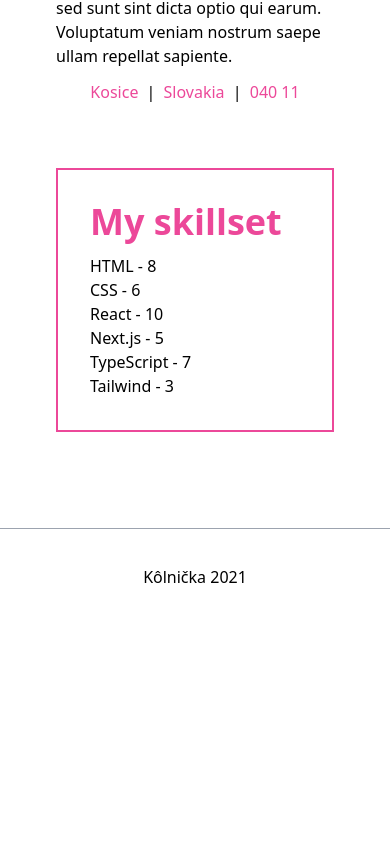
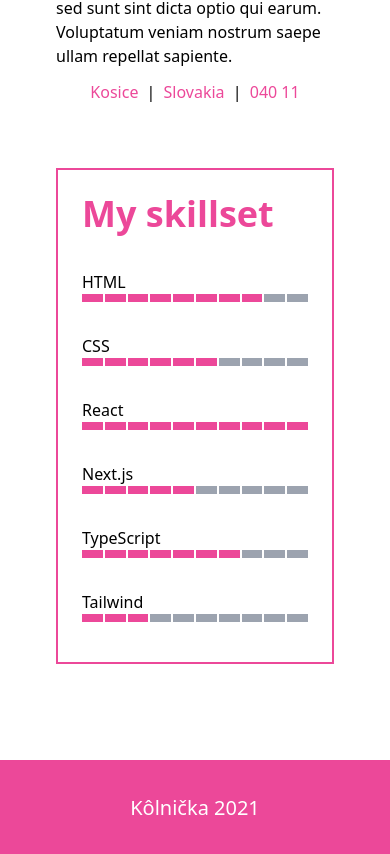
Before and after one commit to Sobanim/Portfolio, a Next.js app: page / in a window 390 px wide. Shown: the part 789-1643 px from the top of the page. Before the commit the page ends 1413 px from the top, so only its background shows below. Built offline with nearby package versions, Linux system fonts and the light colour scheme.

Commit message:
Skills section ready

```diff
--- a/src/components/Layout.tsx
+++ b/src/components/Layout.tsx
@@ -17,7 +17,7 @@ function Layout({ children, title }: Props) {
 
       <main className="my-8 mx-14 lg:my-16 lg:mx-24">{children}</main>
 
-      <footer className="flex w-full h-24 border-gray-400 border-t justify-center items-center">
+      <footer className="flex w-full h-24 bg-pink-500 justify-center text-white text-xl items-center">
         <span>Kôlnička 2021</span>
       </footer>
     </div>
--- /dev/null
+++ b/src/components/Subtitle.tsx
@@ -0,0 +1,9 @@
+type Props = {
+  subtitle: string;
+};
+
+function Subtitle({ subtitle }: Props) {
+  return <h2 className="text-4xl font-bold text-pink-500 pb-3">{subtitle}</h2>;
+}
+
+export default Subtitle;
--- a/src/sections/Hero.tsx
+++ b/src/sections/Hero.tsx
@@ -1,6 +1,7 @@
 import React from 'react';
 import Image from 'next/image';
 import InfoBar from '../components/InfoBar';
+import Subtitle from '../components/Subtitle';
 
 function Hero() {
   return (
@@ -9,9 +10,7 @@ function Hero() {
         <Image src="/images/harold-profile.jpg" width="250px" height="250px" />
       </div>
       <div className="flex flex-col lg:w-2/3 items-center lg:items-start">
-        <h2 className="text-4xl font-bold text-pink-500 pb-3">
-          Dmytro Soboliev
-        </h2>
+        <Subtitle subtitle="Dmytro Soboliev" />
 
         <InfoBar
           infos={[
--- a/src/sections/Skills.tsx
+++ b/src/sections/Skills.tsx
@@ -1,17 +1,30 @@
+import Subtitle from '../components/Subtitle';
 import { Skill } from '../types';
 
 type Props = {
   skills: Skill[];
 };
 
+const MAX_SKILL_LEVEL = 10;
+
 function Skills({ skills }: Props) {
   return (
-    <div className="my-16 p-8  border-2 border-pink-500">
-      <h2 className="text-4xl font-bold text-pink-500 pb-3">My skillset</h2>
-      <ul>
+    <div className="my-16 p-6  border-2 border-pink-500">
+      <Subtitle subtitle="My skillset" />
+      <ul className="mt-2 lg:flex lg:flex-wrap">
         {skills.map((skill) => (
-          <li key={skill.name}>
-            {skill.name} - {skill.level}
+          <li
+            className="flex flex-col w-full py-4 lg:py-3 lg:pr-10 lg:w-1/3"
+            key={skill.name}
+          >
+            <span>{skill.name}</span>
+            <div className="grid grid-cols-10 gap-x-0.5 sm:gap-x-1">
+              {[...Array(MAX_SKILL_LEVEL).keys()].map((index) => {
+                const isFilled = index < skill.level;
+                const color = isFilled ? 'bg-pink-500' : 'bg-gray-400';
+                return <div key={index} className={`${color} h-2`} />;
+              })}
+            </div>
           </li>
         ))}
       </ul>
```
